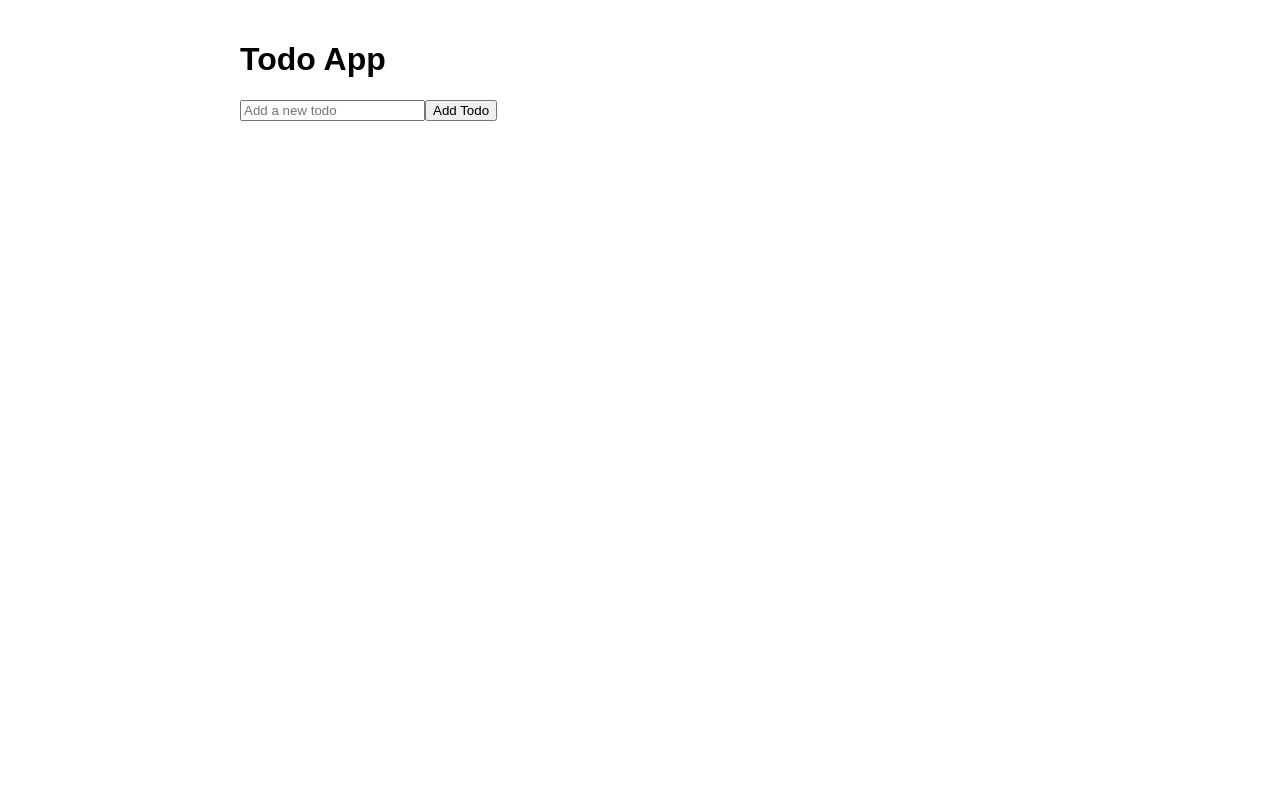
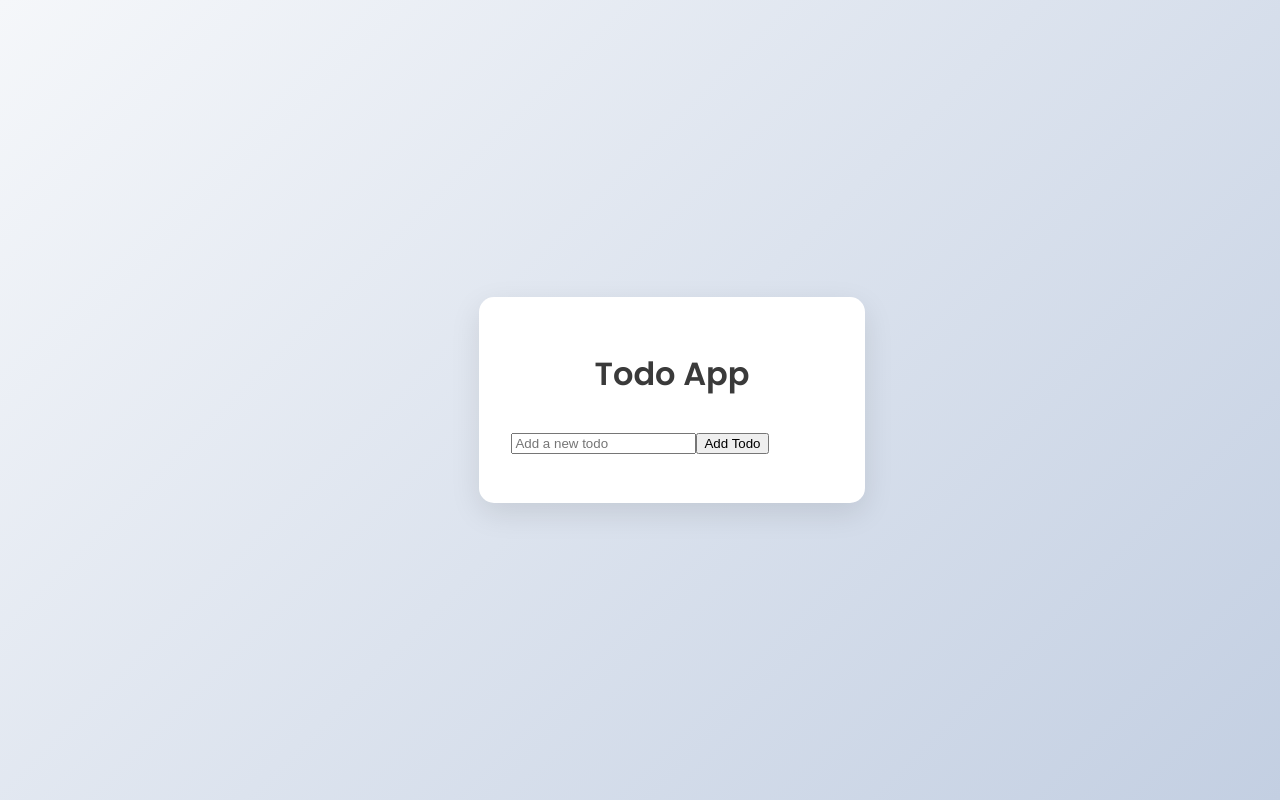
Before and after one commit to omarahmed98/practice-ng, an Angular app: page / in a window 1280 px wide. Built offline with nearby package versions, Linux system fonts and the light colour scheme.

Commit message:
styling body of app

```diff
--- a/src/app/app.component.ts
+++ b/src/app/app.component.ts
@@ -3,9 +3,11 @@ import { Component } from '@angular/core';
 @Component({
   selector: 'app-root',
   template: `
-    <h1>Todo App</h1>
-    <app-todo-form></app-todo-form>
-    <app-todo-list></app-todo-list>
+    <div class="todo-app">
+      <h1>Todo App</h1>
+      <app-todo-form></app-todo-form>
+      <app-todo-list></app-todo-list>
+    </div>
   `,
   styleUrls: ['./app.component.css']
 })
--- a/src/styles.css
+++ b/src/styles.css
@@ -1,12 +1,28 @@
-/* You can add global styles to this file, and also import other style files */
+@import url('https://fonts.googleapis.com/css2?family=Poppins:wght@300;400;500;600&display=swap');
+
 body {
-    font-family: Arial, sans-serif;
-    max-width: 800px;
-    margin: 0 auto;
-    padding: 20px;
-  }
+  font-family: 'Poppins', sans-serif;
+  background: linear-gradient(135deg, #f5f7fa 0%, #c3cfe2 100%);
+  min-height: 100vh;
+  margin: 0;
+  padding: 0;
+  display: flex;
+  justify-content: center;
+  align-items: center;
+}
 
-  .completed {
-    text-decoration: line-through;
-    color: #888;
-  }
+.todo-app {
+  background-color: white;
+  border-radius: 15px;
+  box-shadow: 0 10px 30px rgba(0, 0, 0, 0.1);
+  padding: 2rem;
+  width: 100%;
+  max-width: 500px;
+}
+
+h1 {
+  color: #3a3a3a;
+  text-align: center;
+  margin-bottom: 2rem;
+  font-weight: 600;
+}
```
